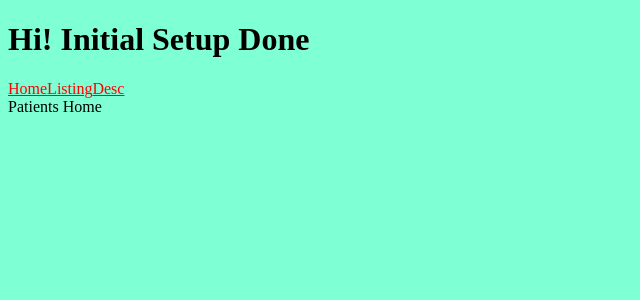
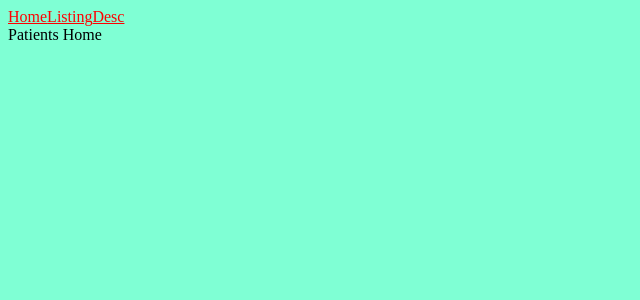
Before and after one commit to fchwpo/patients-client, a React app: page / in a window 1280 px wide. Shown: the top 300 px of the page, without its empty margins (0-640 px from the left). Built offline with nearby package versions, Linux system fonts and the light colour scheme.

Commit message:
MInor Changes

```diff
--- a/src/components/App.tsx
+++ b/src/components/App.tsx
@@ -8,9 +8,6 @@ import '@innovaccer/design-system/css';
 
 export const App = () => (
   <>
-    <h1>
-      Hi! Initial Setup Done
-    </h1>
     <BrowserRouter>
       <Link to="/" children="Home" />
       <Link to="/patients" children="Listing" />
```
